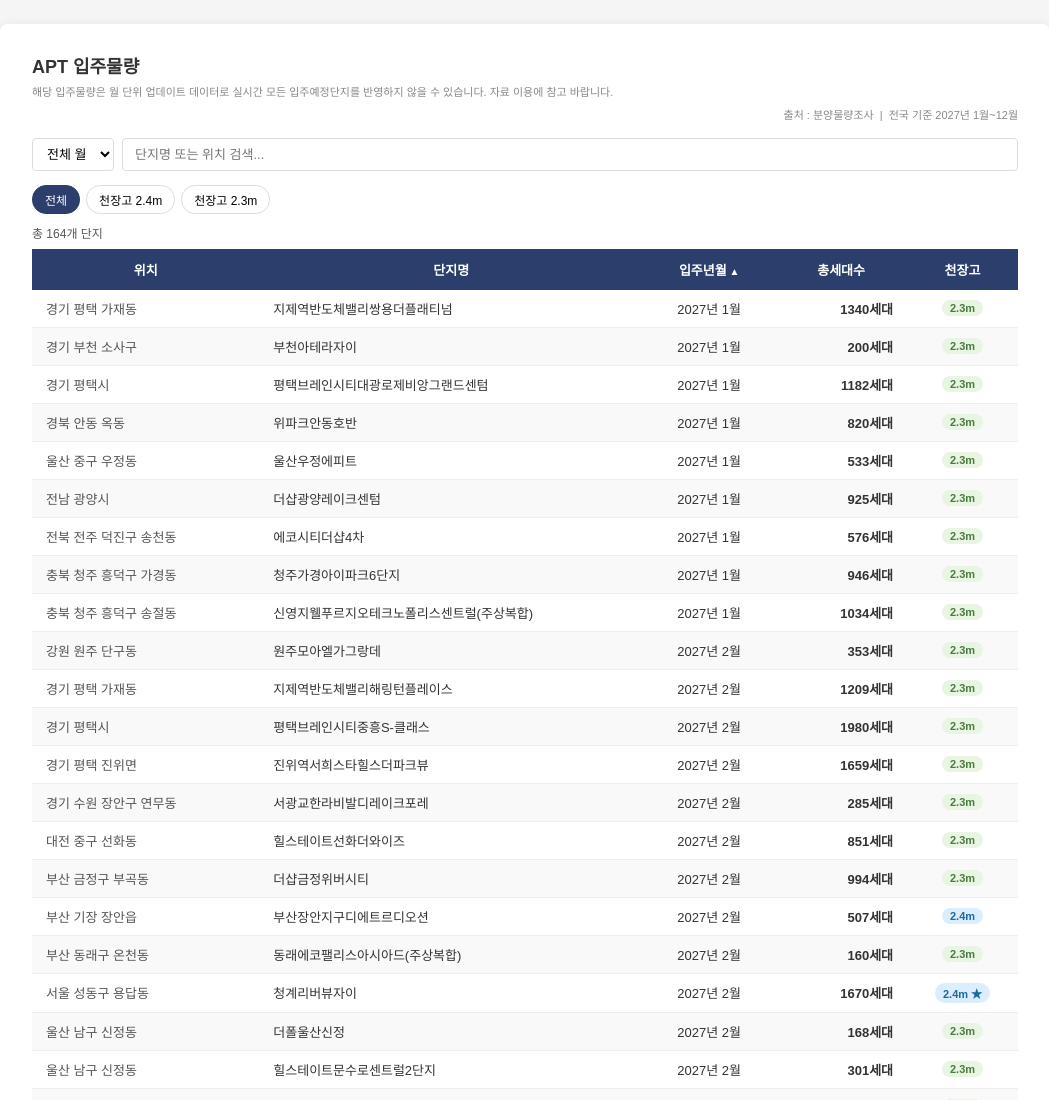
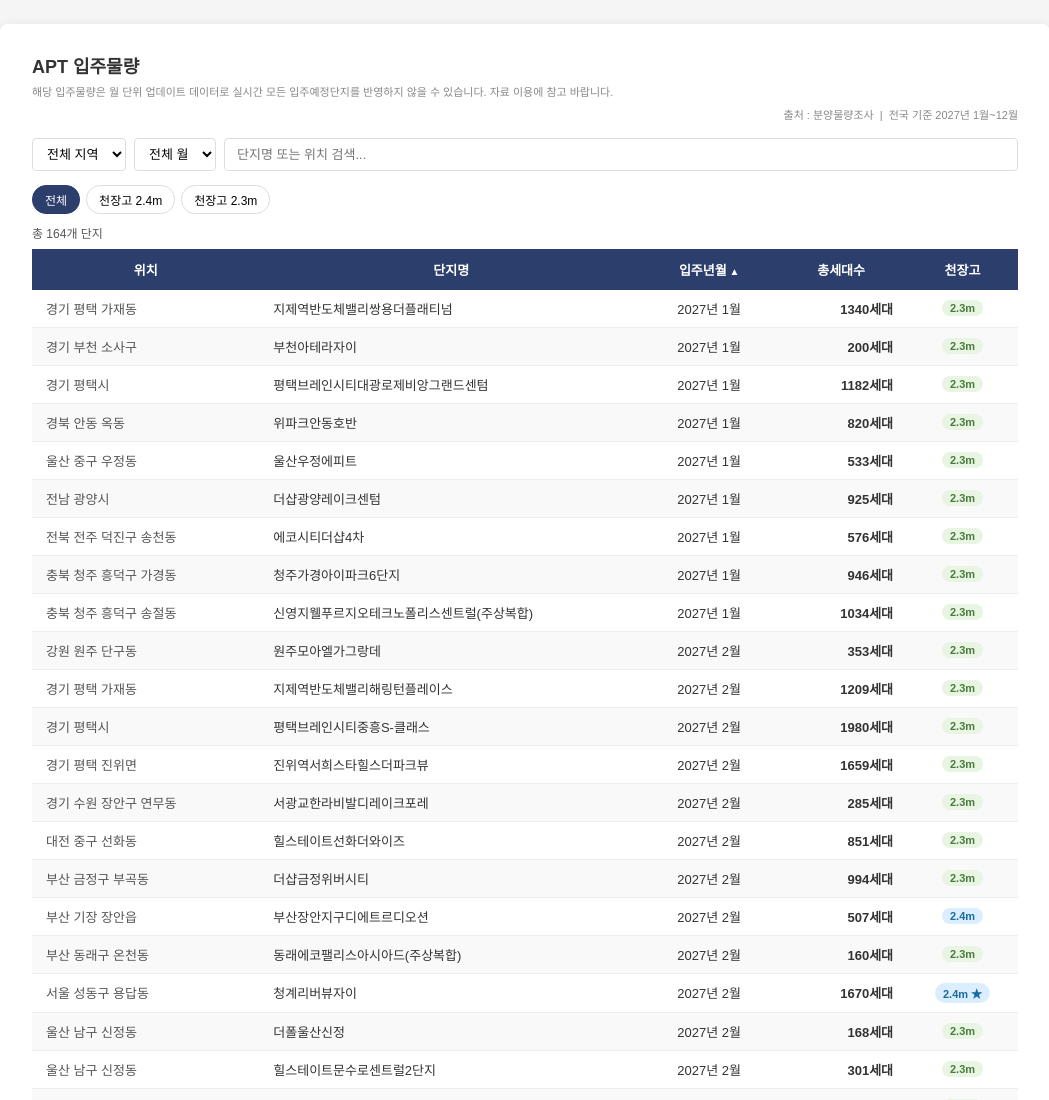
Before and after one commit to kwangholee-sketch/apt2027, a plain HTML site: page index.html in a window 1280 px wide. Shown: the top 1100 px of the page, without its empty margins (115-1164 px from the left). Drawn offline with Linux system fonts and the light colour scheme.

Commit message:
Update apt2027 data

```diff
--- a/index.html
+++ b/index.html
@@ -47,6 +47,25 @@
   <p class="source">출처 : 분양물량조사 &nbsp;|&nbsp; 전국 기준 2027년 1월~12월</p>
 
   <div class="search-bar">
+    <select id="filterRegion" onchange="filterTable()">
+      <option value="">전체 지역</option>
+      <option value="서울">서울</option>
+      <option value="경기">경기</option>
+      <option value="인천">인천</option>
+      <option value="강원">강원</option>
+      <option value="충북">충북</option>
+      <option value="충남">충남</option>
+      <option value="대전">대전</option>
+      <option value="경북">경북</option>
+      <option value="경남">경남</option>
+      <option value="대구">대구</option>
+      <option value="부산">부산</option>
+      <option value="울산">울산</option>
+      <option value="전북">전북</option>
+      <option value="전남">전남</option>
+      <option value="광주">광주</option>
+      <option value="제주">제주</option>
+    </select>
     <select id="filterMonth" onchange="filterTable()">
       <option value="">전체 월</option>
       <option value="2027년 01월">1월</option>
@@ -290,6 +309,7 @@
   function filterTable() {
     const kw = document.getElementById('searchInput').value.toLowerCase();
     const mon = document.getElementById('filterMonth').value;
+    const region = document.getElementById('filterRegion').value;
     const rows = document.querySelectorAll('#aptTable tbody tr');
     let visible = 0;
     rows.forEach(r => {
@@ -300,8 +320,9 @@
       const matchKw = !kw || loc.toLowerCase().includes(kw) || nm.toLowerCase().includes(kw);
       const matchMon = !mon || mv.replace(/\s/g,'').includes(mon.replace(/\s/g,''));
       const matchCeil = !ceilFilter || ceil.includes(ceilFilter);
-      r.style.display = matchKw && matchMon && matchCeil ? '' : 'none';
-      if (matchKw && matchMon && matchCeil) visible++;
+      const matchRegion = !region || loc.startsWith(region);
+      r.style.display = matchKw && matchMon && matchCeil && matchRegion ? '' : 'none';
+      if (matchKw && matchMon && matchCeil && matchRegion) visible++;
     });
     document.getElementById('countTxt').textContent = '총 ' + visible + '개 단지';
   }
```
